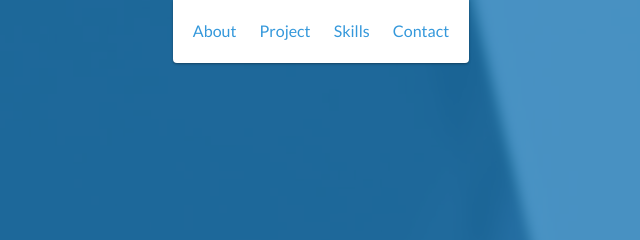
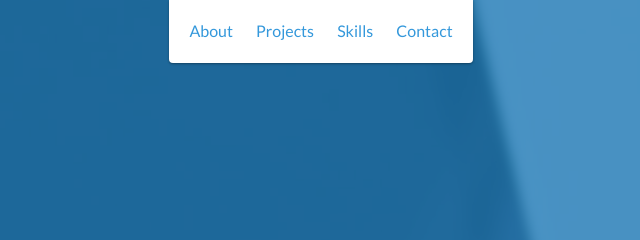
Before and after one commit to killuaxi/personal-website, a website: page index.html in a window 1280 px wide. Shown: the top 240 px of the page, 319-959 px from the left. Drawn offline with nearby package versions, Linux system fonts and the light colour scheme.

Commit message:
first commit

```diff
--- a/index.html
+++ b/index.html
@@ -29,7 +29,7 @@
             </li>
 
             <li>
-                <a href="#projects">Project</a>
+                <a href="#projects">Projects</a>
             </li>
 
             <li>
```
